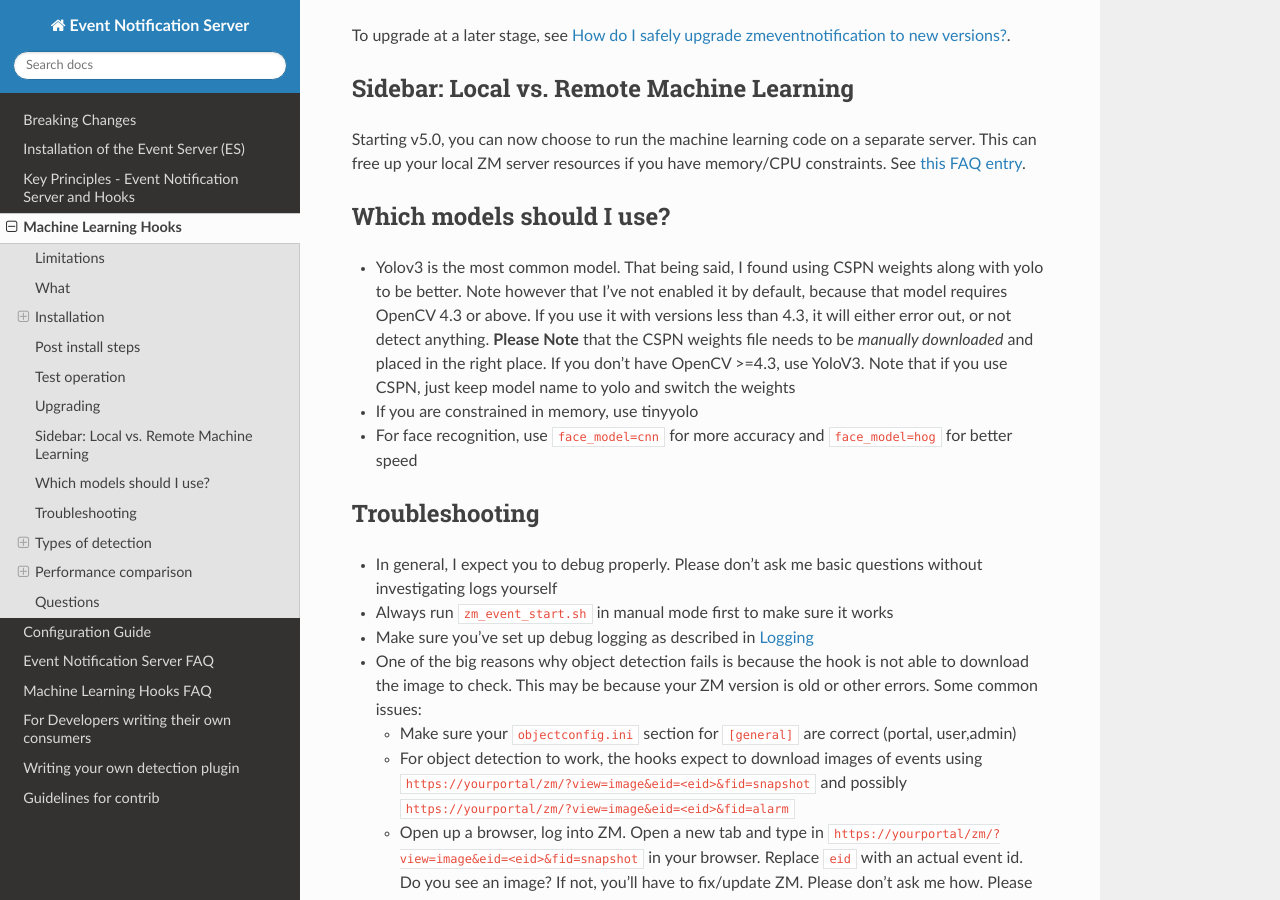
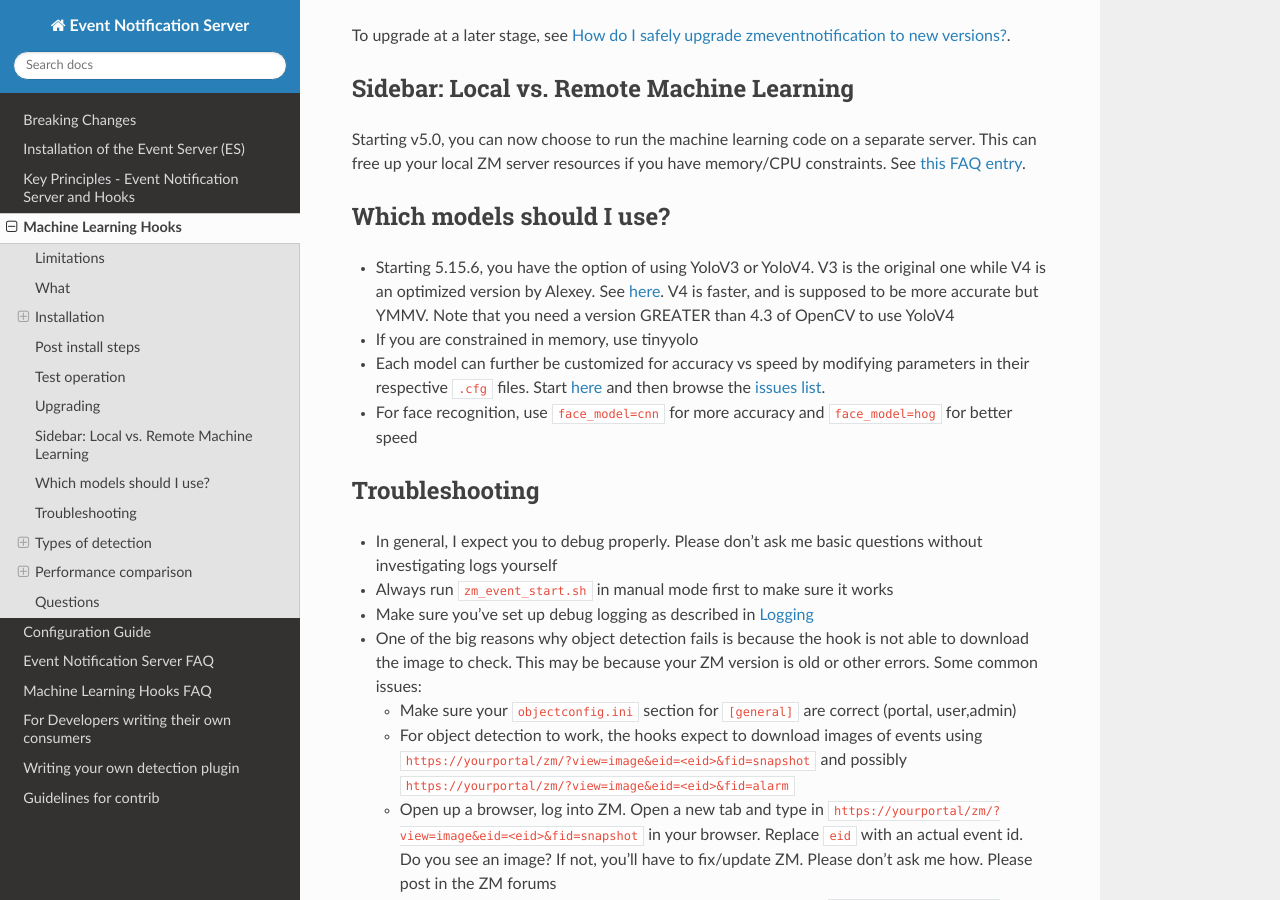
Before and after one commit to ZoneMinder/zmeventnotification, a Sphinx documentation site: the page built from docs/guides/hooks.rst, in a window 1280 px wide and 900 px high, scrolled down 4045 px. Built offline with Sphinx 7.4.7 and the Read the Docs theme 2.0.0, drawn with Linux system fonts in a browser that asks for light colours.

Commit message:
#281 docs

```diff
--- a/docs/guides/breaking.rst
+++ b/docs/guides/breaking.rst
@@ -10,7 +10,7 @@ Version 5.15.6 onwards
 
 - In this release, I've also taken a necessary step towards model naming
   normalization. Basically, ``Yolo`` models are now ``YoloV3`` and ``CSPN``
-  is now ``Yolov4``. This is because this is the terminology `Alexy <https://github.com/AlexeyAB/darknet>`__ has started
+  is now ``Yolov4``. This is because this is the terminology `Alexey <https://github.com/AlexeyAB/darknet>`__ has started
   using in his repo. This means you will have to change your ``objectconfig.ini`` and align it with
   the same ``objectconfig.ini`` provided in this repo. I've also normalized the names
   of the config, weights and name files for each model. The short of all of this is, look under
--- a/docs/guides/hooks.rst
+++ b/docs/guides/hooks.rst
@@ -207,14 +207,16 @@ See :ref:`this FAQ entry <local_remote_ml>`.
 Which models should I use?
 ~~~~~~~~~~~~~~~~~~~~~~~~~~~~~~
 
--  Yolov3 is the most common model. That being said, I found using CSPN weights along with yolo to be better.
-   Note however that I've not enabled it by default, because that model requires OpenCV 4.3 or above.
-   If you use it with versions less than 4.3, it will either error out, or not detect anything.
-   **Please Note** that the CSPN weights file needs to be *manually downloaded* and placed in the right place.
-   If you don't have OpenCV >=4.3, use YoloV3. Note that if you use CSPN, just keep model name to yolo and switch the
-   weights
+-  Starting 5.15.6, you have the option of using YoloV3 or YoloV4. V3 is the original one
+   while V4 is an optimized version by Alexey. See `here <https://github.com/AlexeyAB/darknet>`__.
+   V4 is faster, and is supposed to be more accurate but YMMV. Note that you need a version GREATER than 4.3
+   of OpenCV to use YoloV4
 
 - If you are constrained in memory, use tinyyolo
+
+- Each model can further be customized for accuracy vs speed by modifying parameters in
+  their respective ``.cfg`` files. Start `here <https://github.com/AlexeyAB/darknet#pre-trained-models>`__ and then
+  browse the `issues list <https://github.com/AlexeyAB/darknet/issues>`__.
 
 - For face recognition, use ``face_model=cnn`` for more accuracy and ``face_model=hog`` for better speed
 
```
